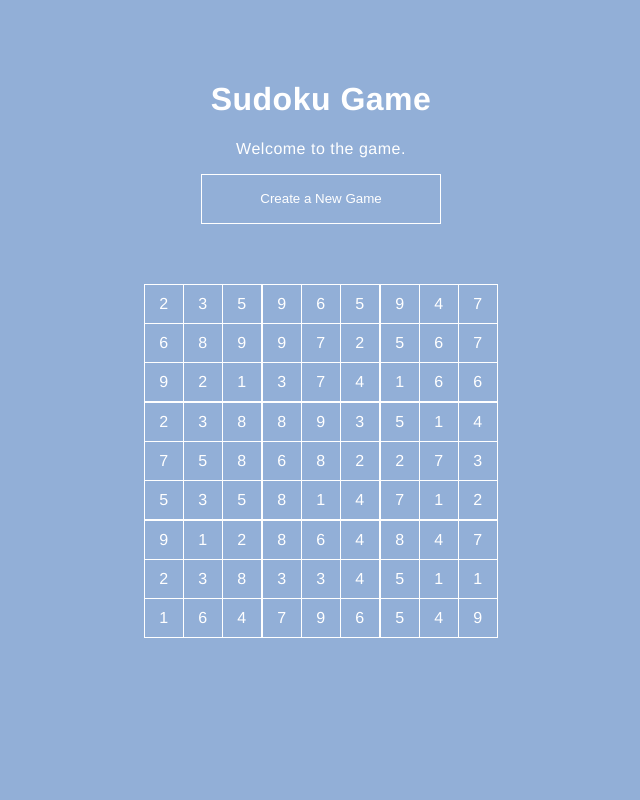
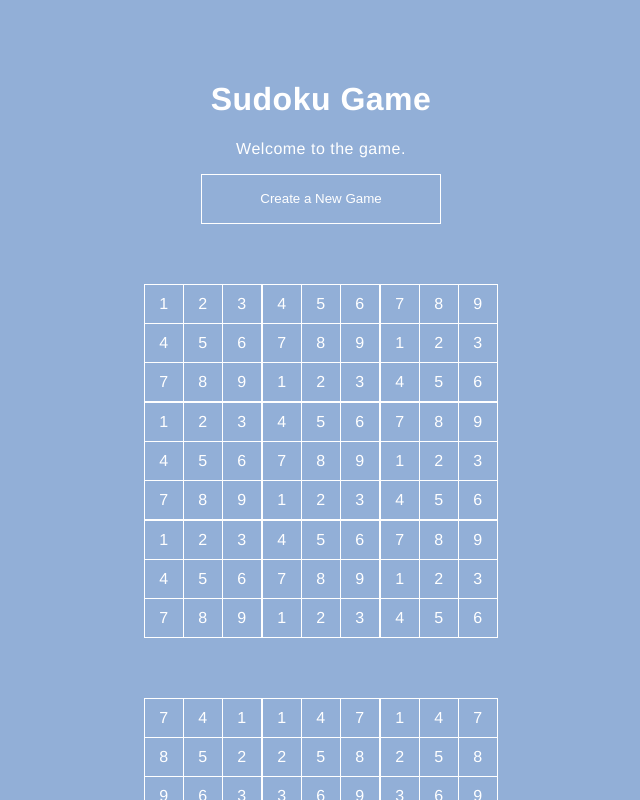
Before and after one commit to maria-tyan/sudoku, a Vue app: page / in a window 1280 px wide. Shown: the top 800 px of the page, without its empty margins (319-959 px from the left). Built offline with nearby package versions, Linux system fonts and the light colour scheme.

Commit message:
Generate base array for the game and add basic swap methods

```diff
--- a/src/App.vue
+++ b/src/App.vue
@@ -10,10 +10,18 @@
         Create a New Game
       </button>
       <transition-group name="cell" tag="div" class="container">
-        <div v-for="cell in cells" :key="cell.id" class="cell">
+        <div v-for="cell in cells.flat()" :key="cell.id" class="cell">
           {{ cell.number }}
         </div>
       </transition-group>
+
+      <transition-group name="cell" tag="div" class="container">
+        <div v-for="cell in swapColumns(cells).flat(2)" :key="cell.id" class="cell">
+          {{ cell.number }}
+        </div>
+      </transition-group>
+
+      {{ cells }}
     </div>
 </template>
 
@@ -21,23 +29,52 @@
 import * as _ from 'lodash'
 
 export default {
-  name: 'Sudoku Game',
+  name: 'SudokuGame',
   data() {
     return {
-      cells: Array.apply(null, { length: 81 }).map(function(_, index) {
-        return {
-          id: index,
-          number: (index % 9) + 1
-        };
-      })
+      hints: 42,
+      cells: this.chunk(this.init()),
     };
   },
   mounted() {
-    this.shuffle()
+    this.chunk()
   },
   methods: {
     shuffle() {
       this.cells = _.shuffle(this.cells);
+    },
+    // generate the base array
+    init() {
+      return Array.apply(null, { length: 81 }).map((_, index) => ({
+          id: index,
+          number: ((index % 9) + parseInt((index / 9), 10) * 3) % 9 + 1,
+        }))
+    },
+    // make a two-dimentional array
+    chunk(array) {
+      return _.chunk(array, 9)
+    },
+    // transpose an array
+    transpose(array) {
+      return _.zip.apply(_, array)
+    },
+    // swap two rows for an array in the same area
+    swapRows(array) {
+      const areaNum = parseInt(Math.random() * 3)
+      const firstRowNum = parseInt(Math.random() * 3)
+      let secondRowNum = parseInt(Math.random() * 3)
+      while (firstRowNum === secondRowNum) {
+        secondRowNum = parseInt(Math.random() * 3)
+      }
+      console.log(areaNum * 3 + firstRowNum, areaNum * 3 + secondRowNum)
+      const temp = array[areaNum * 3 + firstRowNum]
+      array[areaNum * 3 + firstRowNum] = array[areaNum * 3 + secondRowNum]
+      array[areaNum * 3 + secondRowNum] = temp
+      return array
+    },
+    // swap two columns for an array in the same area
+    swapColumns(array) {
+      return this.transpose(this.swapRows(array))
     }
   }
 }
```
